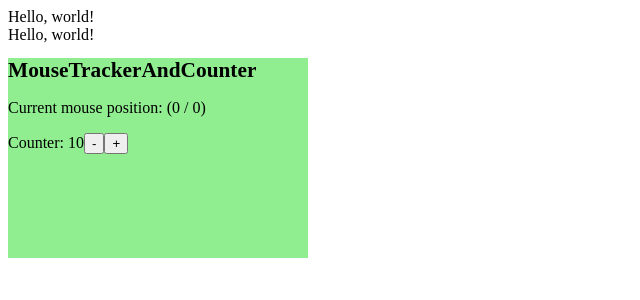
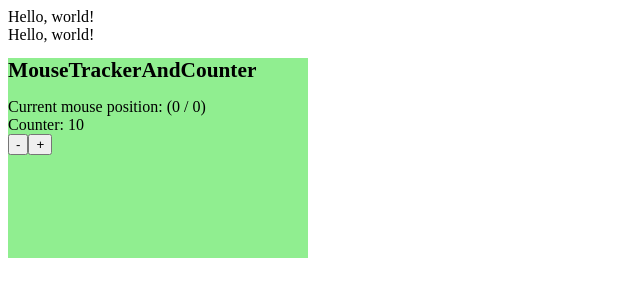
Before and after one commit to Toxe/react-render-props, a React (Create React App) app: page / in a window 1280 px wide. Shown: the top 300 px of the page, without its empty margins (0-640 px from the left). Built offline with nearby package versions, Linux system fonts and the light colour scheme.

Commit message:
Use divs

```diff
--- a/src/MouseTrackerAndCounter.js
+++ b/src/MouseTrackerAndCounter.js
@@ -27,14 +27,14 @@ export default class MouseTrackerAndCounter extends Component {
         return (
             <div className="Box" onMouseMove={this.handleMouseMove}>
                 <h1>MouseTrackerAndCounter</h1>
-                <p>
+                <div>
                     Current mouse position: ({this.state.x} / {this.state.y})
-                </p>
-                <p>
-                    Counter: {this.state.counter}
+                </div>
+                <div>Counter: {this.state.counter}</div>
+                <div>
                     <button onClick={this.decCounter}>-</button>
                     <button onClick={this.incCounter}>+</button>
-                </p>
+                </div>
             </div>
         );
     }
```
